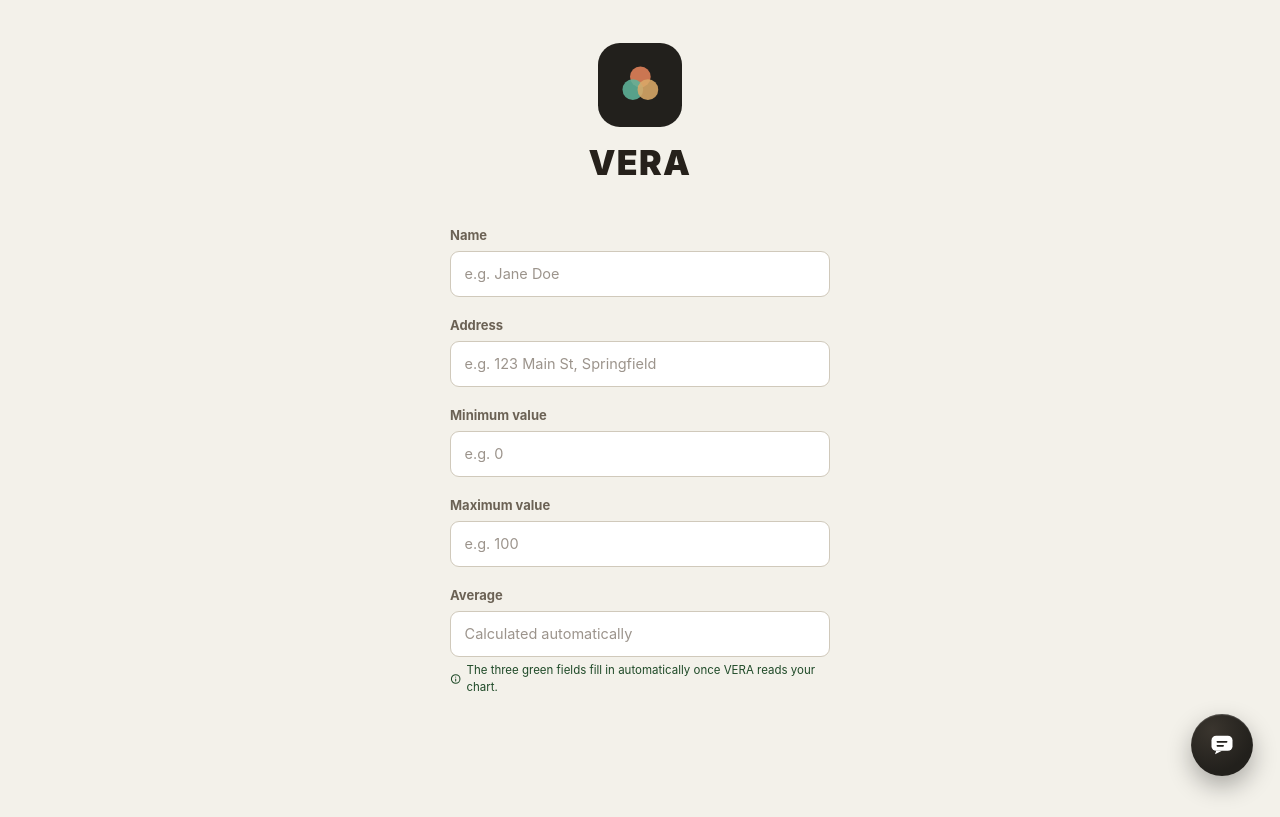
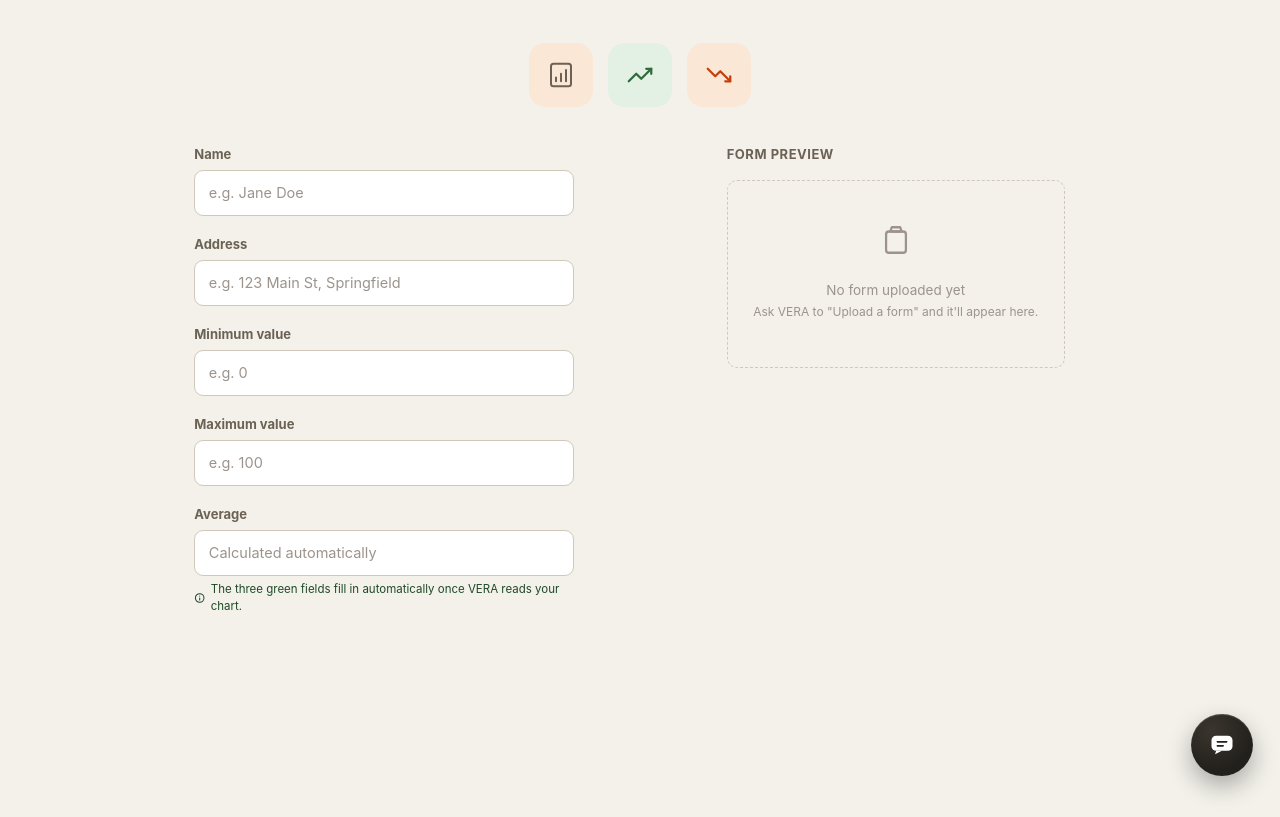
Before and after one commit to Shreya10599/diagram-reader, a React (Vite) app in the folder packages/vera-frontend/: page / in a window 1280 px wide. Both pictures are taken after a click on the button "Start filling the form now". Built offline with nearby package versions, Linux system fonts and the light colour scheme.

Commit message:
Split workspace into web form + PDF preview, fix PDF upload affecting form fields, swap header icon

```diff
--- a/packages/vera-frontend/src/App.jsx
+++ b/packages/vera-frontend/src/App.jsx
@@ -1,5 +1,6 @@
-import { useState, useCallback } from 'react'
+import { useState, useCallback, useRef } from 'react'
 import LandingForm from './components/LandingForm.jsx'
+import PdfPreview from './components/PdfPreview.jsx'
 import VeraAssistant from './components/VeraAssistant.jsx'
 import AboutVera from './components/AboutVera.jsx'
 import { useSpeech } from './hooks/useSpeech.js'
@@ -7,24 +8,32 @@ import { useSpeech } from './hooks/useSpeech.js'
 /**
  * App — top-level state for VERA.
  *
- * The landing page (VeraLogo + form) is always on screen. VeraAssistant
- * is a floating widget on top of it — closed it's just the round
- * button, open it's the docked chat panel — so opening/closing it never
- * navigates anywhere. AboutVera is the one exception: it's a real
- * full-page overlay, reached via the "?" icon inside the chat.
+ * Two independent upload flows live side by side once the user has
+ * started:
+ *   - Chart uploads (picture/photo/link) only ever update `fields`
+ *     (the web form on the left, via LandingForm).
+ *   - A PDF upload only ever updates `pdfUrl` (the preview on the
+ *     right, via PdfPreview).
+ * Neither path touches the other's state — see VeraAssistant, where
+ * they're wired to two completely separate handlers.
  *
- * `fields` is null until VERA has actually read something — that's
- * what keeps the landing form disabled/empty on first load and lets
- * LandingForm switch Minimum/Maximum/Average to the green "AI-filled"
- * style once it's not.
+ * VeraAssistant is a floating widget on top of all this — closed it's
+ * just the round button, open it's the docked chat panel — so
+ * opening/closing it never navigates anywhere. AboutVera is the one
+ * exception: it's a real full-page overlay, reached via the "?" icon
+ * inside the chat, or shown first before the user has clicked "Start
+ * filling the form now."
  */
 export default function App() {
   const [fields, setFields] = useState(null)
+  const [pdfUrl, setPdfUrl] = useState(null)
   const [isChatOpen, setIsChatOpen] = useState(false)
   const [showAbout, setShowAbout] = useState(false)
   const [hasStarted, setHasStarted] = useState(false)
 
   const { speak } = useSpeech()
+  const pdfUrlRef = useRef(null)
+  pdfUrlRef.current = pdfUrl
 
   const handleFieldChange = useCallback((key, value) => {
     setFields((prev) => (prev ? { ...prev, [key]: value } : prev))
@@ -37,8 +46,15 @@ export default function App() {
     }))
   }, [])
 
+  const handlePdfUploaded = useCallback((url) => {
+    setPdfUrl(url)
+  }, [])
+
   const handleRestartForm = useCallback(() => {
     setFields(null)
+    // Release the old preview's memory before clearing it.
+    if (pdfUrlRef.current) URL.revokeObjectURL(pdfUrlRef.current)
+    setPdfUrl(null)
   }, [])
 
   return (
@@ -47,13 +63,41 @@ export default function App() {
         <AboutVera onStart={() => setHasStarted(true)} />
       ) : (
         <>
+          <header className="landing-header">
+            <div className="header-icon-row" aria-hidden="true">
+              <div className="report-icon-badge">
+                <svg width="30" height="30" viewBox="0 0 24 24" fill="none" stroke="var(--ink-soft)" strokeWidth="1.6" strokeLinecap="round" strokeLinejoin="round">
+                  <rect x="4" y="3" width="16" height="18" rx="2" />
+                  <path d="M8 14v3M12 11v6M16 8v9" />
+                </svg>
+              </div>
+              <div className="report-icon-badge report-icon-badge-income">
+                <svg width="30" height="30" viewBox="0 0 24 24" fill="none" stroke="var(--done)" strokeWidth="1.8" strokeLinecap="round" strokeLinejoin="round">
+                  <path d="M3 17l6-6 4 4 8-8" />
+                  <path d="M17 7h4v4" />
+                </svg>
+              </div>
+              <div className="report-icon-badge">
+                <svg width="30" height="30" viewBox="0 0 24 24" fill="none" stroke="var(--accent)" strokeWidth="1.8" strokeLinecap="round" strokeLinejoin="round">
+                  <path d="M3 7l6 6 4-4 8 8" />
+                  <path d="M17 17h4v-4" />
+                </svg>
+              </div>
+            </div>
+          </header>
+
+          <div className="workspace">
             <LandingForm fields={fields} onFieldChange={handleFieldChange} />
+            <PdfPreview pdfUrl={pdfUrl} />
+          </div>
+
           <VeraAssistant
             isOpen={isChatOpen}
             onOpenChange={setIsChatOpen}
             onShowAbout={() => setShowAbout(true)}
             fields={fields}
             onFilled={handleFilled}
+            onPdfUploaded={handlePdfUploaded}
             onRestartForm={handleRestartForm}
             speak={speak}
           />
@@ -62,5 +106,4 @@ export default function App() {
       )}
     </div>
   )
-
 }
--- a/packages/vera-frontend/src/components/LandingForm.jsx
+++ b/packages/vera-frontend/src/components/LandingForm.jsx
@@ -1,24 +1,20 @@
-import VeraLogo from './VeraLogo.jsx'
-
 /**
- * LandingForm — the whole landing page: the big centered VERA mark, and
- * the form VERA is going to fill out. Name/Address/Minimum/Maximum/
- * Average are disabled and empty until `fields` comes in from VERA (see
- * App.jsx) — once filled, Minimum/Maximum/Average switch to the green
- * "AI-filled" styling and every field becomes editable, so the person
- * can review and correct before saving.
+ * LandingForm — the web form VERA fills out: Name/Address/Minimum/
+ * Maximum/Average. Disabled and empty until `fields` comes in from a
+ * chart upload (see App.jsx / VeraAssistant's chart-upload path only —
+ * PDF uploads never touch this) — once filled, Minimum/Maximum/Average
+ * switch to the green "AI-filled" styling and every field becomes
+ * editable, so the person can review and correct before saving.
+ *
+ * The VERA logo + heading used to live here but now sits above the
+ * whole two-column workspace in App.jsx, since this is just one of the
+ * two panels now.
  */
 export default function LandingForm({ fields, onFieldChange }) {
   const filled = Boolean(fields)
 
   return (
-    <>
-      <header className="landing-header">
-        <VeraLogo size={84} />
-        <h1 className="landing-title">VERA</h1>
-      </header>
-
-      <div className="form-panel">
+    <div className="form-panel">
         <div className="form-field">
           <label className="form-label" htmlFor="field-name">
             Name
@@ -105,7 +101,6 @@ export default function LandingForm({ fields, onFieldChange }) {
             The three green fields fill in automatically once VERA reads your chart.
           </p>
         </div>
-      </div>
-    </>
+    </div>
   )
 }
--- /dev/null
+++ b/packages/vera-frontend/src/components/PdfPreview.jsx
@@ -0,0 +1,37 @@
+/**
+ * PdfPreview — the right-hand panel of the workspace. Shows whatever
+ * PDF form the user has uploaded via VERA's "Upload a form" option.
+ * Completely independent from LandingForm/the chart-fill flow — a PDF
+ * upload only ever changes what's shown here, never the web form's
+ * fields, and vice versa.
+ */
+export default function PdfPreview({ pdfUrl }) {
+  return (
+    <div className="pdf-panel">
+      <p className="panel-heading">Form preview</p>
+
+      {pdfUrl ? (
+        <iframe src={pdfUrl} title="Your uploaded form" className="pdf-frame" />
+      ) : (
+        <div className="pdf-empty">
+          <svg
+            width="34"
+            height="34"
+            viewBox="0 0 24 24"
+            fill="none"
+            stroke="currentColor"
+            strokeWidth="1.6"
+            strokeLinecap="round"
+            strokeLinejoin="round"
+            aria-hidden="true"
+          >
+            <path d="M9 3h6l1 3H8l1-3Z" />
+            <rect x="5" y="6" width="14" height="15" rx="2" />
+          </svg>
+          <p>No form uploaded yet</p>
+          <p className="pdf-empty-hint">Ask VERA to "Upload a form" and it'll appear here.</p>
+        </div>
+      )}
+    </div>
+  )
+}
--- a/packages/vera-frontend/src/components/VeraAssistant.jsx
+++ b/packages/vera-frontend/src/components/VeraAssistant.jsx
@@ -64,6 +64,7 @@ export default function VeraAssistant({
   onShowAbout,
   fields,
   onFilled,
+  onPdfUploaded,
   onRestartForm,
   speak,
 }) {
@@ -79,6 +80,7 @@ export default function VeraAssistant({
   const canvasRef = useRef(null)
   const streamRef = useRef(null)
   const fileInputRef = useRef(null)
+  const pdfInputRef = useRef(null)
 
   const addMessage = useCallback(
     (text) => {
@@ -144,6 +146,19 @@ export default function VeraAssistant({
     const reader = new FileReader()
     reader.onload = () => runAnalysis(reader.result)
     reader.readAsDataURL(file)
+  }
+
+  // Completely separate from the chart path above — uploading a form
+  // only ever updates the PDF preview, never the web form's fields.
+  const handleUploadForm = () => pdfInputRef.current?.click()
+
+  const handlePdfFileChange = (event) => {
+    const file = event.target.files?.[0]
+    event.target.value = ''
+    if (!file) return
+    const url = URL.createObjectURL(file)
+    onPdfUploaded(url)
+    addMessage('Your form is loaded — you can see it in the preview on the right.')
   }
 
   const handleTakePhoto = async () => {
@@ -331,7 +346,7 @@ export default function VeraAssistant({
                 <path d="M9 6l6 6-6 6" />
               </svg>
             </button>
-                        <button className="option-btn" onClick={handleAddPicture}>
+            <button className="option-btn" onClick={handleUploadForm}>
               <span className="option-icon">
                 <svg width="14" height="14" viewBox="0 0 24 24" fill="none" stroke="currentColor" strokeWidth="1.8" strokeLinecap="round" strokeLinejoin="round">
                   <path d="M9 3h6l1 3H8l1-3Z" />
@@ -344,9 +359,17 @@ export default function VeraAssistant({
               </svg>
             </button>
             <input
+              ref={pdfInputRef}
+              type="file"
+              accept="application/pdf"
+              onChange={handlePdfFileChange}
+              className="visually-hidden"
+              aria-label="Upload a form as a PDF"
+            />
+            <input
               ref={fileInputRef}
               type="file"
-              accept="image/*,application/pdf"
+              accept="image/*"
               onChange={handleFileChange}
               className="visually-hidden"
               aria-label="Upload a picture of a chart"
--- a/packages/vera-frontend/src/index.css
+++ b/packages/vera-frontend/src/index.css
@@ -114,11 +114,64 @@ input:focus-visible {
 /* ---- Page shell ---- */
 
 .app-shell {
-  max-width: 640px;
+  max-width: 1040px;
   margin: 0 auto;
   padding: 2.5rem 1.5rem 6rem;
   position: relative;
   min-height: 100vh;
+}
+
+/* ---- Two-column workspace: form on the left, PDF preview on the right ---- */
+
+.workspace {
+  display: grid;
+  grid-template-columns: minmax(0, 1fr) minmax(0, 1fr);
+  gap: 2rem;
+  align-items: start;
+}
+@media (max-width: 760px) {
+  .workspace {
+    grid-template-columns: 1fr;
+  }
+}
+
+.panel-heading {
+  font-size: 13px;
+  font-weight: 700;
+  color: var(--ink-soft);
+  margin: 0 0 0.9rem;
+  text-transform: uppercase;
+  letter-spacing: 0.04em;
+}
+
+.pdf-panel {
+  max-width: 460px;
+  margin: 0 auto;
+}
+.pdf-frame {
+  width: 100%;
+  height: 480px;
+  border: 1.5px solid var(--line-strong);
+  border-radius: var(--radius-md);
+  background: var(--panel);
+}
+.pdf-empty {
+  border: 1.5px dashed var(--line-strong);
+  border-radius: var(--radius-md);
+  padding: 2.5rem 1.5rem;
+  text-align: center;
+  color: var(--ink-faint);
+}
+.pdf-empty svg {
+  margin-bottom: 0.7rem;
+}
+.pdf-empty p {
+  margin: 0.2rem 0;
+  font-size: 13.5px;
+}
+.pdf-empty-hint {
+  font-size: 12px !important;
+  color: var(--ink-faint);
 }
 
 /* ---- The one logo mark, used identically everywhere ---- */
@@ -145,15 +198,22 @@ input:focus-visible {
   margin-bottom: 2.25rem;
   text-align: center;
 }
-.landing-header .vera-logo {
-  width: 84px;
-  height: 84px;
+.header-icon-row {
+  display: flex;
+  gap: 0.9rem;
 }
-.landing-title {
-  font-size: 34px;
-  font-weight: 900;
-  letter-spacing: 0.04em;
-  margin: 0;
+.report-icon-badge {
+  width: 64px;
+  height: 64px;
+  border-radius: 26%;
+  background: var(--accent-wash);
+  display: flex;
+  align-items: center;
+  justify-content: center;
+  flex-shrink: 0;
+}
+.report-icon-badge-income {
+  background: var(--done-wash);
 }
 
 .form-panel {
```
Lines whose indentation alone changed are shown as unchanged.
